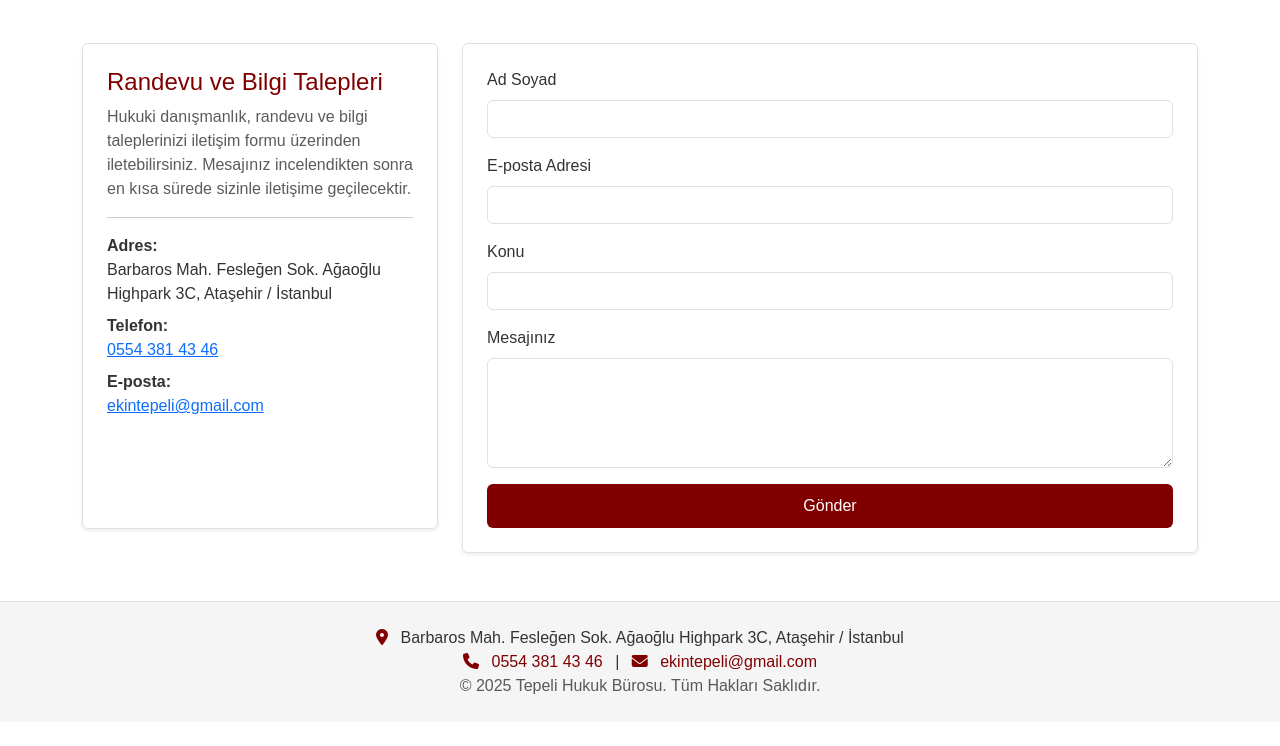
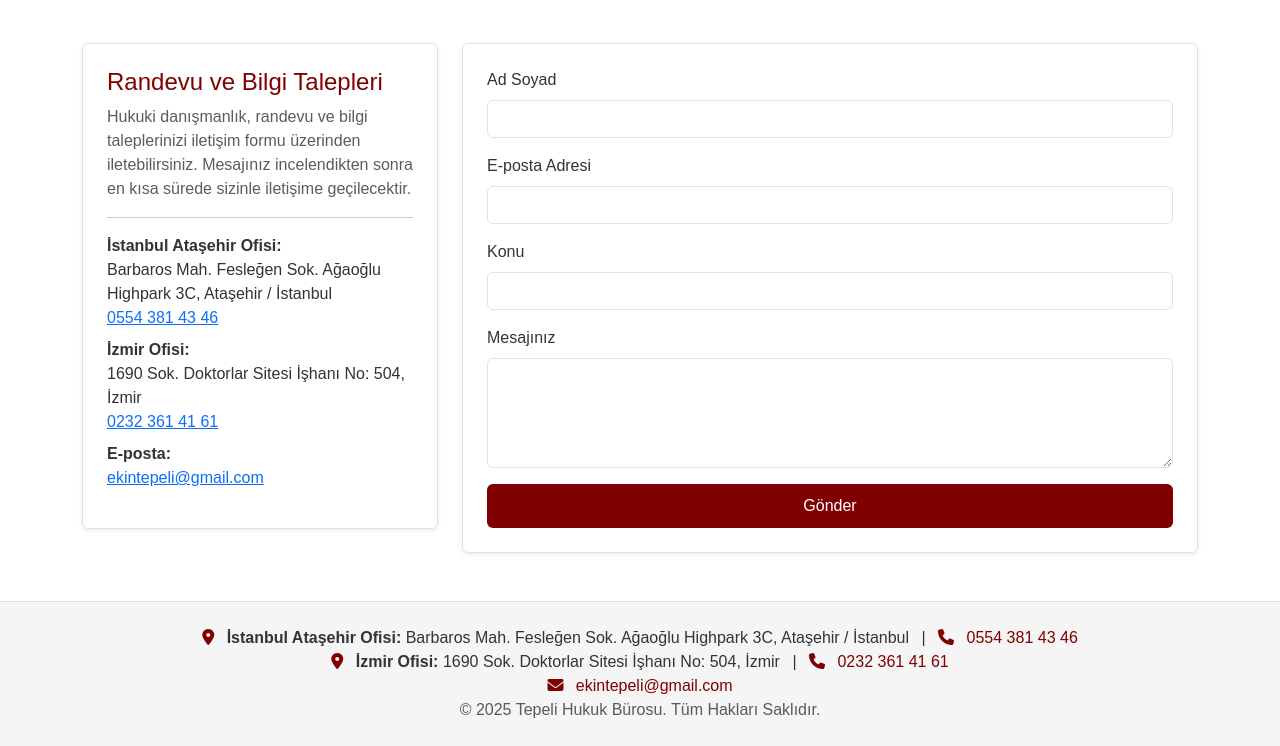
Before and after one commit to denizcangk/tepeli_hukuk, a Django app: page /tr/iletisim/ in a window 1280 px wide. Shown: the part 598-1344 px from the top of the page. Before the commit the page ends 1292 px from the top, so only its background shows below. Run offline with Django 5.2, Linux system fonts and the light colour scheme.

Commit message:
Add Izmir office contact details

```diff
--- a/ana_sayfa/site_verileri.py
+++ b/ana_sayfa/site_verileri.py
@@ -9,6 +9,30 @@ FIRMA_BILGILERI = {
     "il": "İstanbul",
     "ulke": "TR",
 }
+
+
+OFISLER = [
+    {
+        "ad": "İstanbul Ataşehir Ofisi",
+        "telefon": "0554 381 43 46",
+        "telefon_href": "+905543814346",
+        "adres": "Barbaros Mah. Fesleğen Sok. Ağaoğlu Highpark 3C, Ataşehir / İstanbul",
+        "streetAddress": "Barbaros Mah. Fesleğen Sok. Ağaoğlu Highpark 3C",
+        "addressLocality": "Ataşehir",
+        "addressRegion": "İstanbul",
+        "addressCountry": "TR",
+    },
+    {
+        "ad": "İzmir Ofisi",
+        "telefon": "0232 361 41 61",
+        "telefon_href": "+902323614161",
+        "adres": "1690 Sok. Doktorlar Sitesi İşhanı No: 504, İzmir",
+        "streetAddress": "1690 Sok. Doktorlar Sitesi İşhanı No: 504",
+        "addressLocality": "İzmir",
+        "addressRegion": "İzmir",
+        "addressCountry": "TR",
+    },
+]
 
 
 HIZMET_ALANLARI = {
--- a/ana_sayfa/views.py
+++ b/ana_sayfa/views.py
@@ -9,7 +9,7 @@ from django.utils.translation import get_language
 from django.utils.translation import gettext_lazy as _  # i18n için _() fonksiyonu
 from .karar_verileri import guncel_karar_kayitlari
 from .models import Avukat, UzmanlikAlani, Iletisim, Haber  # Tüm modelleri içeri aktardık
-from .site_verileri import EKIP_UYELERI, FIRMA_BILGILERI, HIZMET_ALANLARI
+from .site_verileri import EKIP_UYELERI, FIRMA_BILGILERI, HIZMET_ALANLARI, OFISLER
 
 # Tüm view'lerde kullanılacak statik sayfa verileri
 SAYFA_VERILERI = {
@@ -111,14 +111,17 @@ def seo_context(request, sayfa_anahtari, extra=None):
             "url": "https://tepelihukuk.com/",
             "telephone": FIRMA_BILGILERI["telefon_href"],
             "email": FIRMA_BILGILERI["eposta"],
-            "address": {
-                "@type": "PostalAddress",
-                "streetAddress": "Barbaros Mah. Fesleğen Sok. Ağaoğlu Highpark 3C",
-                "addressLocality": FIRMA_BILGILERI["ilce"],
-                "addressRegion": FIRMA_BILGILERI["il"],
-                "addressCountry": FIRMA_BILGILERI["ulke"],
-            },
-            "areaServed": ["Ataşehir", "İstanbul", "Türkiye"],
+            "address": [
+                {
+                    "@type": "PostalAddress",
+                    "streetAddress": ofis["streetAddress"],
+                    "addressLocality": ofis["addressLocality"],
+                    "addressRegion": ofis["addressRegion"],
+                    "addressCountry": ofis["addressCountry"],
+                }
+                for ofis in OFISLER
+            ],
+            "areaServed": ["Ataşehir", "İstanbul", "İzmir", "Türkiye"],
             "knowsAbout": [alan["baslik"] for alan in HIZMET_ALANLARI["tr"]],
             "founder": [
                 {"@type": "Person", "name": "Ali Tepeli", "affiliation": "İzmir Barosu", "identifier": "4763"},
@@ -145,6 +148,7 @@ def ana_sayfa_view(request):
         'uzmanliklar': uzmanliklar,
         'avukatlar': avukatlar,
         'firma': FIRMA_BILGILERI,
+        'ofisler': OFISLER,
         'sayfa': SAYFA_VERILERI['ana_sayfa'],
         'seo': seo_context(request, 'ana_sayfa'),
     }
@@ -154,6 +158,7 @@ def ana_sayfa_view(request):
 def hakkimizda_view(request):
     context = {
         'firma': FIRMA_BILGILERI,
+        'ofisler': OFISLER,
         'ekip_uyeleri': EKIP_UYELERI,
         'sayfa': SAYFA_VERILERI['hakkimizda'],
         'seo': seo_context(request, 'hakkimizda'),
@@ -166,6 +171,7 @@ def calisma_alanlari_view(request):
     context = {
         'uzmanliklar': uzmanliklar,
         'firma': FIRMA_BILGILERI,
+        'ofisler': OFISLER,
         'sayfa': SAYFA_VERILERI['calisma_alanlari'],
         'seo': seo_context(request, 'calisma_alanlari'),
     }
@@ -183,6 +189,7 @@ def calisma_alani_detay_view(request, slug):
     context = {
         'hizmet': hizmet,
         'firma': FIRMA_BILGILERI,
+        'ofisler': OFISLER,
         'sayfa': {'title': hizmet['baslik'], 'banner': SAYFA_VERILERI['calisma_alanlari']['banner']},
         'seo': seo_context(request, 'calisma_alanlari', {
             'title': f"{hizmet['baslik']} | Tepeli Hukuk Bürosu Ataşehir",
@@ -197,6 +204,7 @@ def ekibimiz_view(request):
     context = {
         'avukatlar': avukatlar,
         'firma': FIRMA_BILGILERI,
+        'ofisler': OFISLER,
         'sayfa': SAYFA_VERILERI['ekibimiz'],
         'seo': seo_context(request, 'ekibimiz'),
     }
@@ -223,6 +231,7 @@ def iletisim_view(request):
     context = {
         'mesaj': mesaj,
         'firma': FIRMA_BILGILERI,
+        'ofisler': OFISLER,
         'sayfa': SAYFA_VERILERI['iletisim'],
         'seo': seo_context(request, 'iletisim'),
     }
@@ -236,6 +245,7 @@ def haberler_view(request):
     context = {
         'haberler': haberler,
         'firma': FIRMA_BILGILERI,
+        'ofisler': OFISLER,
         'sayfa': SAYFA_VERILERI['haberler'],
         'seo': seo_context(request, 'haberler'),
     }
@@ -252,6 +262,7 @@ def haber_detay_view(request, slug):
     context = {
         'haber': haber,
         'firma': FIRMA_BILGILERI,
+        'ofisler': OFISLER,
         # Dinamik başlık, modelin çeviri alanını kullanmalı
         'sayfa': {'title': haber.baslik, 'banner': SAYFA_VERILERI['haberler']['banner']},
         'seo': seo_context(request, 'haberler', {
--- a/templates/includes/footer.html
+++ b/templates/includes/footer.html
@@ -3,14 +3,21 @@
 {% get_current_language as LANGUAGE_CODE %}
 <footer class="mt-5 py-4 border-top" style="background-color: var(--light-bg);">
     <div class="container text-center">
+        {% for ofis in ofisler %}
+            <p class="mb-0">
+                <i class="fas fa-location-dot me-2" style="color: var(--primary-color);"></i>
+                <strong>{{ ofis.ad }}:</strong> {{ ofis.adres }}
+                <span class="mx-2">|</span>
+                <i class="fas fa-phone me-2" style="color: var(--primary-color);"></i>
+                <a href="tel:{{ ofis.telefon_href }}" class="text-decoration-none" style="color: var(--primary-color);">{{ ofis.telefon }}</a>
+            </p>
+        {% empty %}
+            <p class="mb-0">
+                <i class="fas fa-location-dot me-2" style="color: var(--primary-color);"></i>
+                Barbaros Mah. Fesleğen Sok. Ağaoğlu Highpark 3C, Ataşehir / İstanbul
+            </p>
+        {% endfor %}
         <p class="mb-0">
-            <i class="fas fa-location-dot me-2" style="color: var(--primary-color);"></i>
-            Barbaros Mah. Fesleğen Sok. Ağaoğlu Highpark 3C, Ataşehir / İstanbul
-        </p>
-        <p class="mb-0">
-            <i class="fas fa-phone me-2" style="color: var(--primary-color);"></i>
-            <a href="tel:+905543814346" class="text-decoration-none" style="color: var(--primary-color);">0554 381 43 46</a>
-            <span class="mx-2">|</span>
             <i class="fas fa-envelope me-2" style="color: var(--primary-color);"></i>
             <a href="mailto:ekintepeli@gmail.com" class="text-decoration-none" style="color: var(--primary-color);">ekintepeli@gmail.com</a>
         </p>
--- a/templates/pages/iletisim.html
+++ b/templates/pages/iletisim.html
@@ -19,8 +19,13 @@
                     </p>
                 {% endif %}
                 <hr>
-                <p class="mb-2"><strong>Adres:</strong><br>{{ firma.adres }}</p>
-                <p class="mb-2"><strong>Telefon:</strong><br><a href="tel:{{ firma.telefon_href }}">{{ firma.telefon }}</a></p>
+                {% for ofis in ofisler %}
+                    <p class="mb-2">
+                        <strong>{{ ofis.ad }}:</strong><br>
+                        {{ ofis.adres }}<br>
+                        <a href="tel:{{ ofis.telefon_href }}">{{ ofis.telefon }}</a>
+                    </p>
+                {% endfor %}
                 <p class="mb-0"><strong>E-posta:</strong><br><a href="mailto:{{ firma.eposta }}">{{ firma.eposta }}</a></p>
             </div>
         </div>
```
Also changed, not shown: templates/pages/calisma_alani_detay.html (+6 -2 lines).
